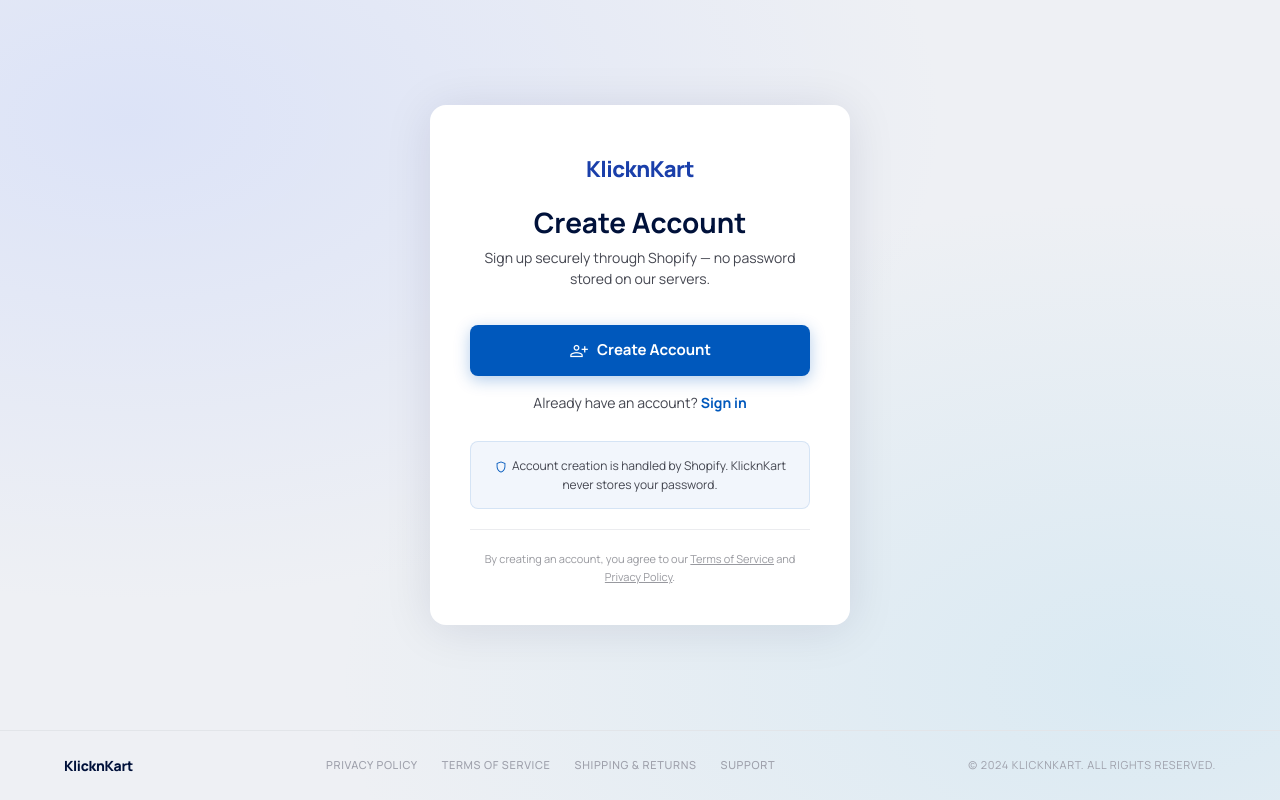
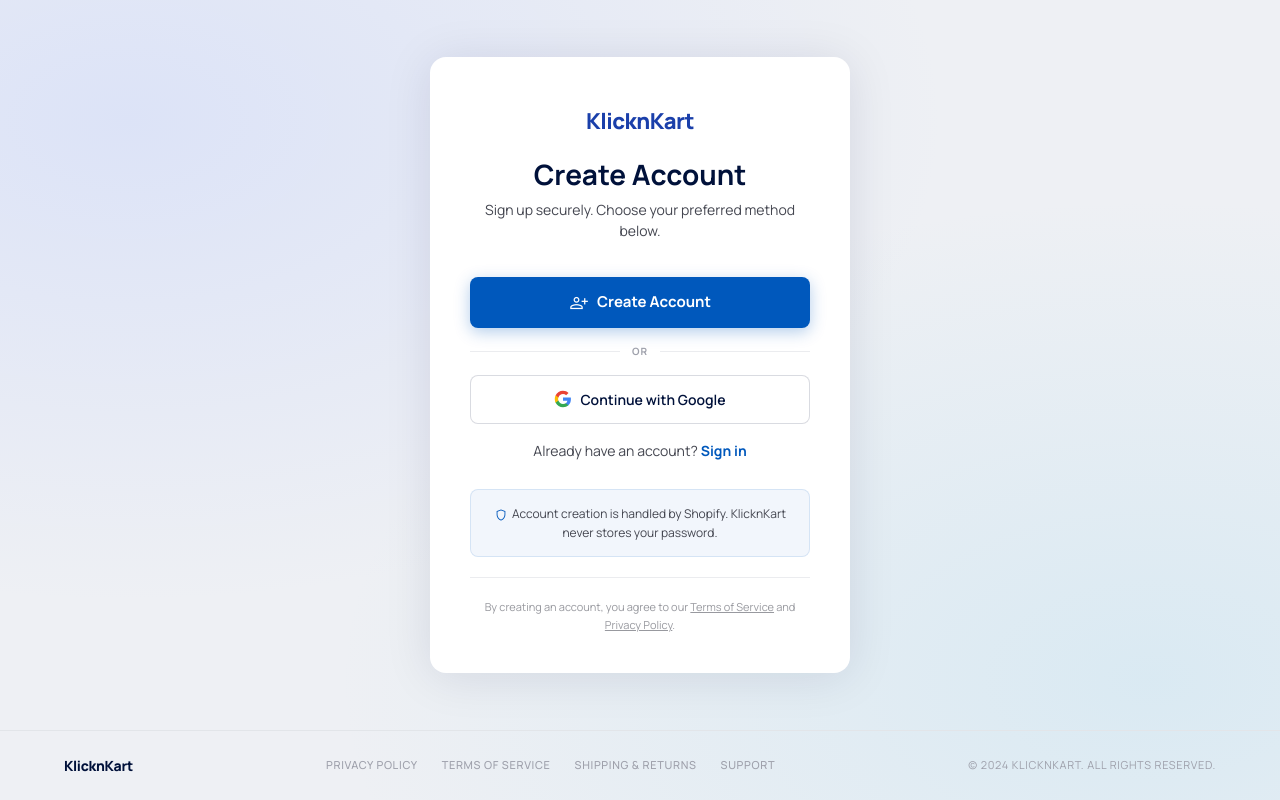
Before and after one commit to BharathChandra3681/Klicknkart, a Next.js app in the folder frontend/: page /account/register in a window 1280 px wide. Built offline with nearby package versions, Linux system fonts and the light colour scheme; no server answers; what @shopify/storefront-api-client would draw is missing.

Commit message:
Add Google sign-in button to login and register pages

```diff
--- a/frontend/app/account/login/LoginForm.tsx
+++ b/frontend/app/account/login/LoginForm.tsx
@@ -30,7 +30,7 @@
             </Link>
             <h1 style={{ fontSize: '28px', fontWeight: 700, color: '#00113a', margin: '0 0 8px', lineHeight: 1.2 }}>Welcome Back</h1>
             <p style={{ fontSize: '14px', color: '#444650', margin: 0, lineHeight: 1.5 }}>
-              Sign in securely through your Shopify account. You can also use Google on the next screen.
+              Sign in securely. Choose your preferred method below.
             </p>
           </div>
 
@@ -56,6 +56,25 @@
             >
               <span className="material-symbols-outlined" style={{ fontSize: '20px' }}>login</span>
               Continue with Email / Password
+            </button>
+
+            <div style={{ display: 'flex', alignItems: 'center', gap: '12px' }}>
+              <div style={{ flex: 1, height: '1px', background: 'rgba(0,17,58,0.08)' }} />
+              <span style={{ fontSize: '10px', fontWeight: 700, letterSpacing: '0.1em', textTransform: 'uppercase', color: '#9ea0ab', whiteSpace: 'nowrap' }}>or</span>
+              <div style={{ flex: 1, height: '1px', background: 'rgba(0,17,58,0.08)' }} />
+            </div>
+
+            <button
+              onClick={handleShopifyLogin}
+              style={{ width: '100%', padding: '13px', borderRadius: '8px', border: '1px solid rgba(0,17,58,0.15)', background: '#fff', display: 'flex', alignItems: 'center', justifyContent: 'center', gap: '8px', cursor: 'pointer', fontSize: '14px', fontWeight: 600, color: '#00113a', fontFamily: 'inherit' }}
+            >
+              <svg width="18" height="18" viewBox="0 0 24 24">
+                <path d="M22.56 12.25c0-.78-.07-1.53-.2-2.25H12v4.26h5.92c-.26 1.37-1.04 2.53-2.21 3.31v2.77h3.57c2.08-1.92 3.28-4.74 3.28-8.09z" fill="#4285F4"/>
+                <path d="M12 23c2.97 0 5.46-.98 7.28-2.66l-3.57-2.77c-.98.66-2.23 1.06-3.71 1.06-2.86 0-5.29-1.93-6.16-4.53H2.18v2.84C3.99 20.53 7.7 23 12 23z" fill="#34A853"/>
+                <path d="M5.84 14.09c-.22-.66-.35-1.36-.35-2.09s.13-1.43.35-2.09V7.07H2.18C1.43 8.55 1 10.22 1 12s.43 3.45 1.18 4.93l2.85-2.22.81-.62z" fill="#FBBC05"/>
+                <path d="M12 5.38c1.62 0 3.06.56 4.21 1.66l3.15-3.15C17.45 2.09 14.97 1 12 1 7.7 1 3.99 3.47 2.18 7.07l3.66 2.84c.87-2.6 3.3-4.53 6.16-4.53z" fill="#EA4335"/>
+              </svg>
+              Continue with Google
             </button>
 
             <p style={{ textAlign: 'center', fontSize: '14px', color: '#444650', margin: 0 }}>
--- a/frontend/app/account/register/page.tsx
+++ b/frontend/app/account/register/page.tsx
@@ -30,7 +30,7 @@
             </Link>
             <h1 style={{ fontSize: '28px', fontWeight: 700, color: '#00113a', margin: '0 0 8px', lineHeight: 1.2 }}>Create Account</h1>
             <p style={{ fontSize: '14px', color: '#444650', margin: 0, lineHeight: 1.5 }}>
-              Sign up securely through Shopify — no password stored on our servers.
+              Sign up securely. Choose your preferred method below.
             </p>
           </div>
 
@@ -50,6 +50,27 @@
             >
               <span className="material-symbols-outlined" style={{ fontSize: '20px' }}>person_add</span>
               Create Account
+            </button>
+
+            {/* Divider */}
+            <div style={{ display: 'flex', alignItems: 'center', gap: '12px' }}>
+              <div style={{ flex: 1, height: '1px', background: 'rgba(0,17,58,0.08)' }} />
+              <span style={{ fontSize: '10px', fontWeight: 700, letterSpacing: '0.1em', textTransform: 'uppercase', color: '#9ea0ab', whiteSpace: 'nowrap' }}>or</span>
+              <div style={{ flex: 1, height: '1px', background: 'rgba(0,17,58,0.08)' }} />
+            </div>
+
+            {/* Google */}
+            <button
+              onClick={handleShopifySignup}
+              style={{ width: '100%', padding: '13px', borderRadius: '8px', border: '1px solid rgba(0,17,58,0.15)', background: '#fff', display: 'flex', alignItems: 'center', justifyContent: 'center', gap: '8px', cursor: 'pointer', fontSize: '14px', fontWeight: 600, color: '#00113a', fontFamily: 'inherit' }}
+            >
+              <svg width="18" height="18" viewBox="0 0 24 24">
+                <path d="M22.56 12.25c0-.78-.07-1.53-.2-2.25H12v4.26h5.92c-.26 1.37-1.04 2.53-2.21 3.31v2.77h3.57c2.08-1.92 3.28-4.74 3.28-8.09z" fill="#4285F4"/>
+                <path d="M12 23c2.97 0 5.46-.98 7.28-2.66l-3.57-2.77c-.98.66-2.23 1.06-3.71 1.06-2.86 0-5.29-1.93-6.16-4.53H2.18v2.84C3.99 20.53 7.7 23 12 23z" fill="#34A853"/>
+                <path d="M5.84 14.09c-.22-.66-.35-1.36-.35-2.09s.13-1.43.35-2.09V7.07H2.18C1.43 8.55 1 10.22 1 12s.43 3.45 1.18 4.93l2.85-2.22.81-.62z" fill="#FBBC05"/>
+                <path d="M12 5.38c1.62 0 3.06.56 4.21 1.66l3.15-3.15C17.45 2.09 14.97 1 12 1 7.7 1 3.99 3.47 2.18 7.07l3.66 2.84c.87-2.6 3.3-4.53 6.16-4.53z" fill="#EA4335"/>
+              </svg>
+              Continue with Google
             </button>
 
             {/* Already have account */}
```
